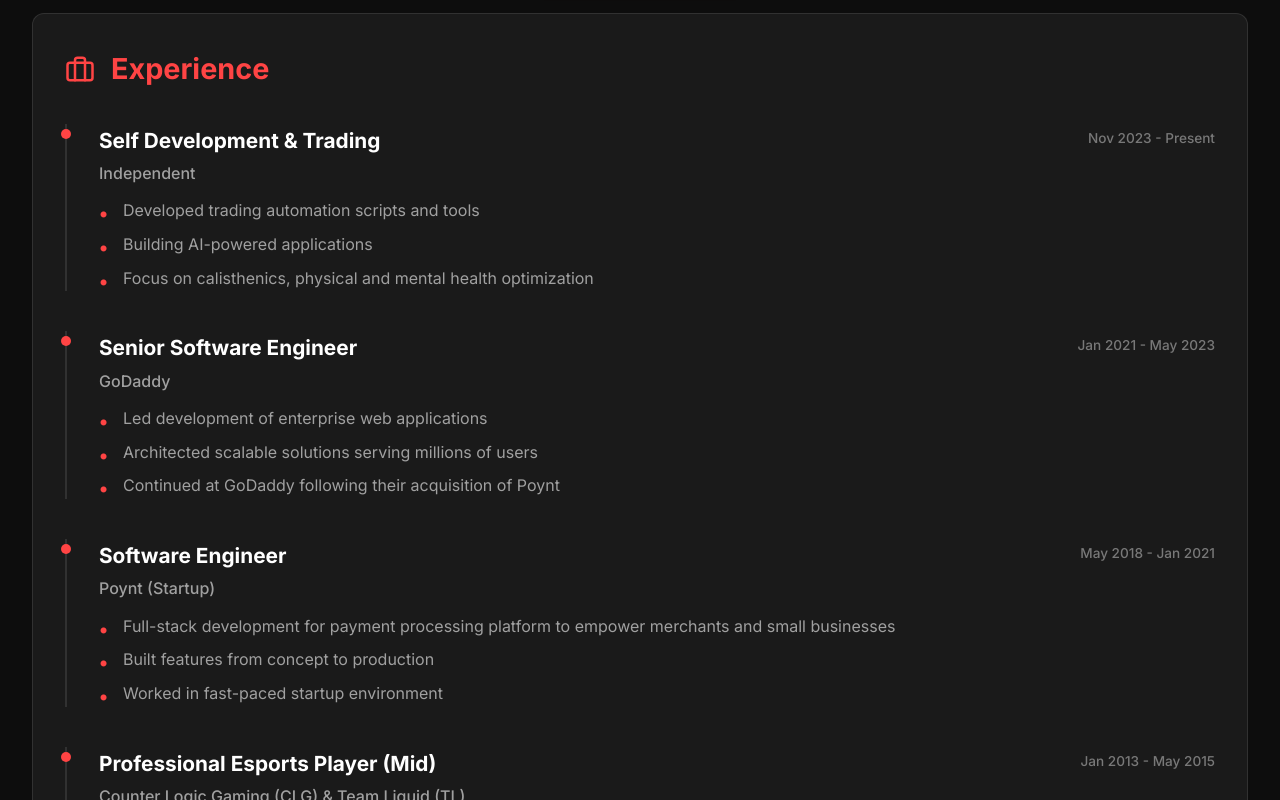
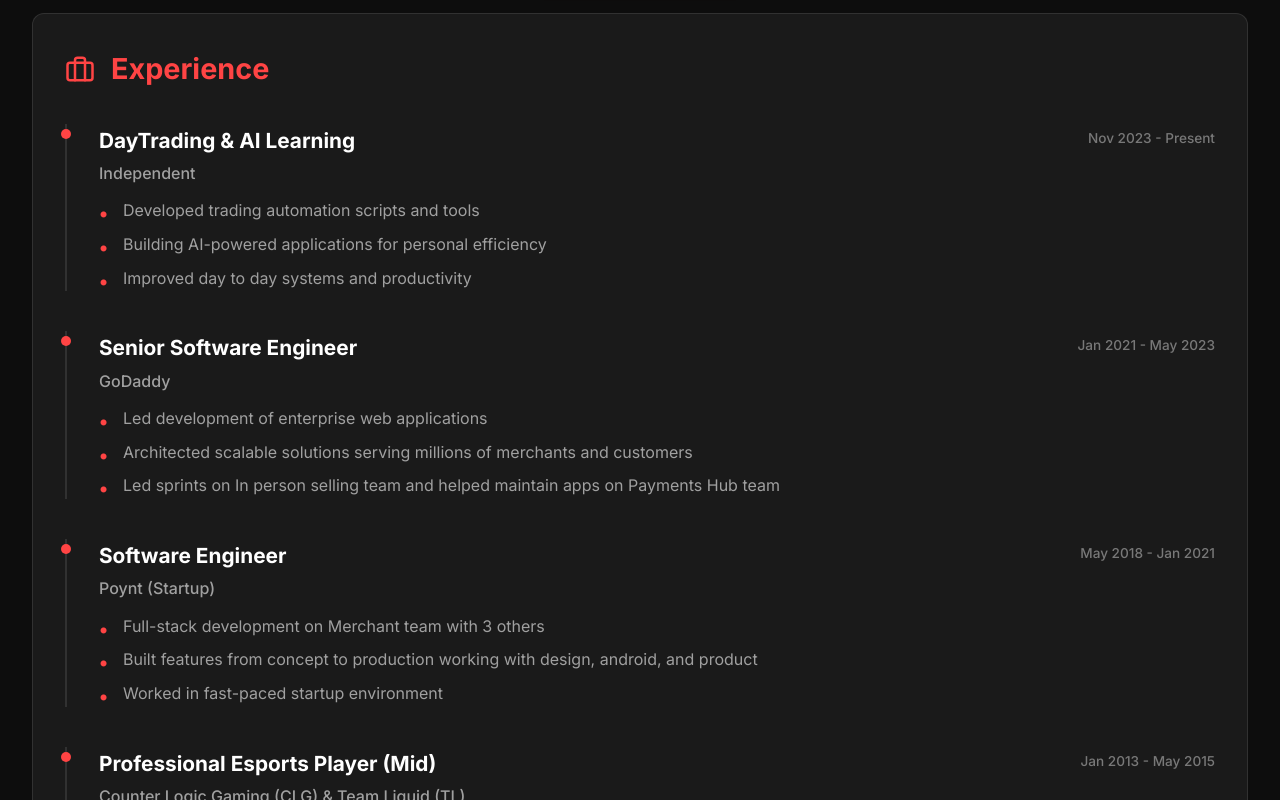
Before and after one commit to austinshin/portfolio, a React (Vite) app: page / in a window 1280 px wide. Shown: the part 2140-2940 px from the top of the page. Built offline with nearby package versions, Linux system fonts and the light colour scheme.

Commit message:
Update Resume and GamingAchievements pages

```diff
--- a/src/pages/GamingAchievements.tsx
+++ b/src/pages/GamingAchievements.tsx
@@ -23,16 +23,15 @@ const GamingAchievements = () => {
     },
     {
       title: 'Dota',
-      period: '2009 - 2025',
+      period: '2006 - 2025',
       icon: '/icons/dota.png',
       color: '#D32CE6', // Official Dota 2 magenta/pink
       achievements: [
+        'Achieved Top 50 rank on ladder (2017)',
         'Commentator and content creator for Dota Commentaries (2009-2011) whiched helped expand awareness in the Western Dota Pro Scene',
-        'Collaborated with future TI casters and professional players',
-        'Achieved Top 50 rank on ladder (2017)',
+        'Collaborated with TI casters and professional players',
         'Created YouTube content for the Dota community sharing tips, tricks, and guides',
         '1v1 practice and theorycrafting with professional TI players',
-        'I also played Heroes of Newerth actively too when it first came out',
       ],
     },
     {
@@ -46,7 +45,7 @@ const GamingAchievements = () => {
       },
     {
       title: 'Path of Exile',
-      period: '2018 - 2024',
+      period: '2018 - 2025',
       icon: '/icons/poe.png',
       color: '#AF6025', // Path of Exile bronze/orange
       achievements: [
@@ -58,7 +57,7 @@ const GamingAchievements = () => {
     },
     {
       title: 'Hearthstone',
-      period: '2016',
+      period: '2013-2017',
       icon: '/icons/hearthstone.jpg',
       color: '#FFB600', // Hearthstone gold
       achievements: [
@@ -91,12 +90,12 @@ const GamingAchievements = () => {
       icon: '/icons/h1z1.jpg',
       color: '#00A8E8', // H1Z1 blue
       achievements: [
-        'Achieved Royalty rank (top tier)',
+        'Achieved Royalty rank',
       ],
     },
     {
       title: 'Teamfight Tactics',
-      period: 'Season 12',
+      period: '2019-2025',
       icon: '/icons/tft.jpg',
       color: '#C89B3C', // Same as League of Legends gold (TFT is a League game mode)
       achievements: [
--- a/src/pages/Resume.tsx
+++ b/src/pages/Resume.tsx
@@ -5,13 +5,13 @@ import './Pages.css'
 const Resume = () => {
   const experiences = [
     {
-      title: 'Self Development & Trading',
+      title: 'DayTrading & AI Learning',
       company: 'Independent',
       period: 'Nov 2023 - Present',
       description: [
         'Developed trading automation scripts and tools',
-        'Building AI-powered applications',
-        'Focus on calisthenics, physical and mental health optimization'
+        'Building AI-powered applications for personal efficiency',
+        'Improved day to day systems and productivity'
       ],
     },
     {
@@ -20,8 +20,8 @@ const Resume = () => {
       period: 'Jan 2021 - May 2023',
       description: [
         'Led development of enterprise web applications',
-        'Architected scalable solutions serving millions of users',
-        'Continued at GoDaddy following their acquisition of Poynt'
+        'Architected scalable solutions serving millions of merchants and customers',
+        'Led sprints on In person selling team and helped maintain apps on Payments Hub team'
       ],
     },
     {
@@ -29,8 +29,8 @@ const Resume = () => {
       company: 'Poynt (Startup)',
       period: 'May 2018 - Jan 2021',
       description: [
-        'Full-stack development for payment processing platform to empower merchants and small businesses',
-        'Built features from concept to production',
+        'Full-stack development on Merchant team with 3 others',
+        'Built features from concept to production working with design, android, and product',
         'Worked in fast-paced startup environment'
       ],
     },
```
